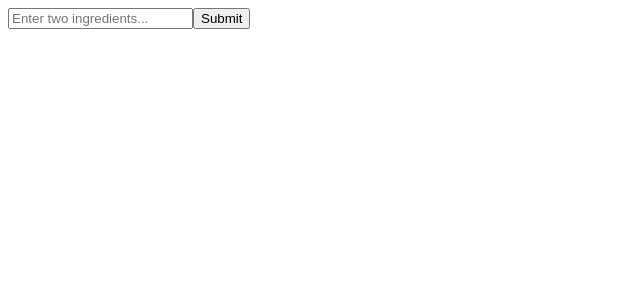
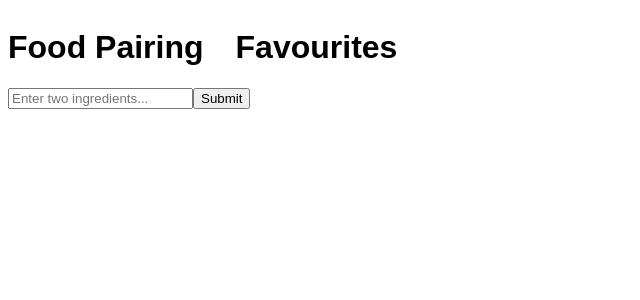
Before and after one commit to kkumyk/food-pairings-app, a React (Vite) app in the folder frontend/: page / in a window 1280 px wide. Shown: the top 300 px of the page, without its empty margins (0-640 px from the left). Built offline with nearby package versions, Linux system fonts and the light colour scheme; the HTML template or start-up script is replaced by a standard one.

Commit message:
add tabs functionality to the frontend

```diff
--- a/frontend/src/App.css
+++ b/frontend/src/App.css
@@ -34,3 +34,9 @@
   border-radius: 4px;
   max-width: 500px;
 }
+
+.tabs {
+  display: flex;
+  gap: 2em;
+  cursor: pointer;
+}
--- a/frontend/src/App.tsx
+++ b/frontend/src/App.tsx
@@ -4,6 +4,8 @@
 import { Recipe } from "./types";
 import RecipeCard from "./components/RecipeCard";
 import RecipeModal from "./components/RecipeModal";
+
+type Tabs = "search" | "favourites";
 
 const App = () => {
   // searchTerms will always give the most up to date value of the state object
@@ -20,6 +22,11 @@
     undefined
   );
 
+  // add "Search" and "Favourites" tabs functionality to the frontend
+  // we need to know which of the tabs the user had selected
+
+  const [selectedTab, setSelectedTab] = useState<Tabs>("search");
+
   // add event handler that is going to call our backend endpoint
   const handleSearchSubmit = async (event: FormEvent) => {
     event.preventDefault();
@@ -34,8 +41,15 @@
   // add a UI to call your endpoint from frontend - a button that will call handleSearchSubmit function
   return (
     <div>
+
+      <div className="tabs">
+        <h1 onClick={() => setSelectedTab("search")}>Food Pairing</h1>
+        <h1 onClick={() => setSelectedTab("favourites")}>Favourites</h1>
+      </div>
+
+      {selectedTab === "search" && (<>
+
         <form onSubmit={(event) => handleSearchSubmit(event)}>
-
           <input
             type="text"
             required
@@ -48,7 +62,17 @@
           <button type="submit">Submit</button>
         </form>
 
-      {recipes.map((recipe) => (<RecipeCard recipe={recipe} onClick={() => setSelectedRecipe(recipe)} />))}
+        {recipes.map((recipe) => (
+          <RecipeCard
+            recipe={recipe}
+            onClick={() => setSelectedRecipe(recipe)}
+          />
+        ))}
+      </>
+      )}
+
+      {selectedTab === "favourites" && <div>Favorite Food Pairing Recipes</div>}
+
       {selectedRecipe ? (
         <RecipeModal
           recipeId={selectedRecipe.id.toString()}
```
Lines whose indentation alone changed are shown as unchanged.
